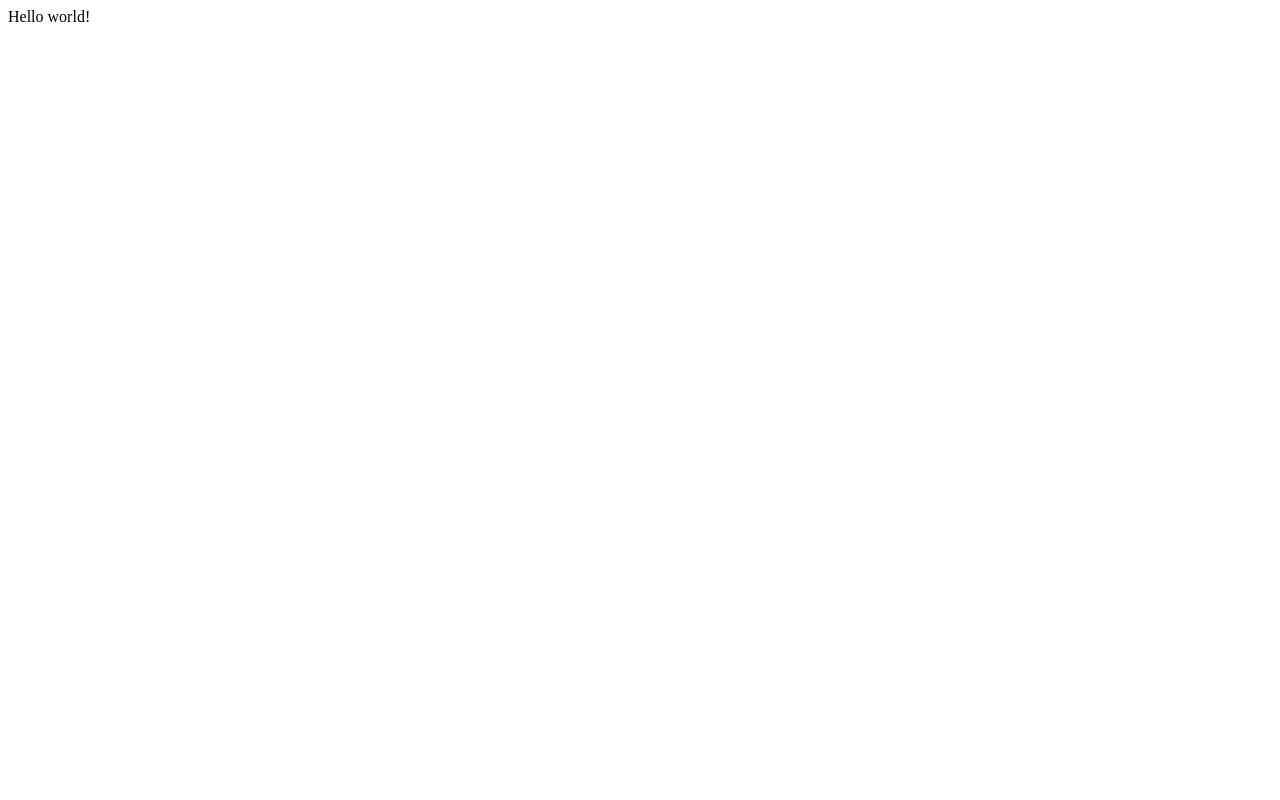
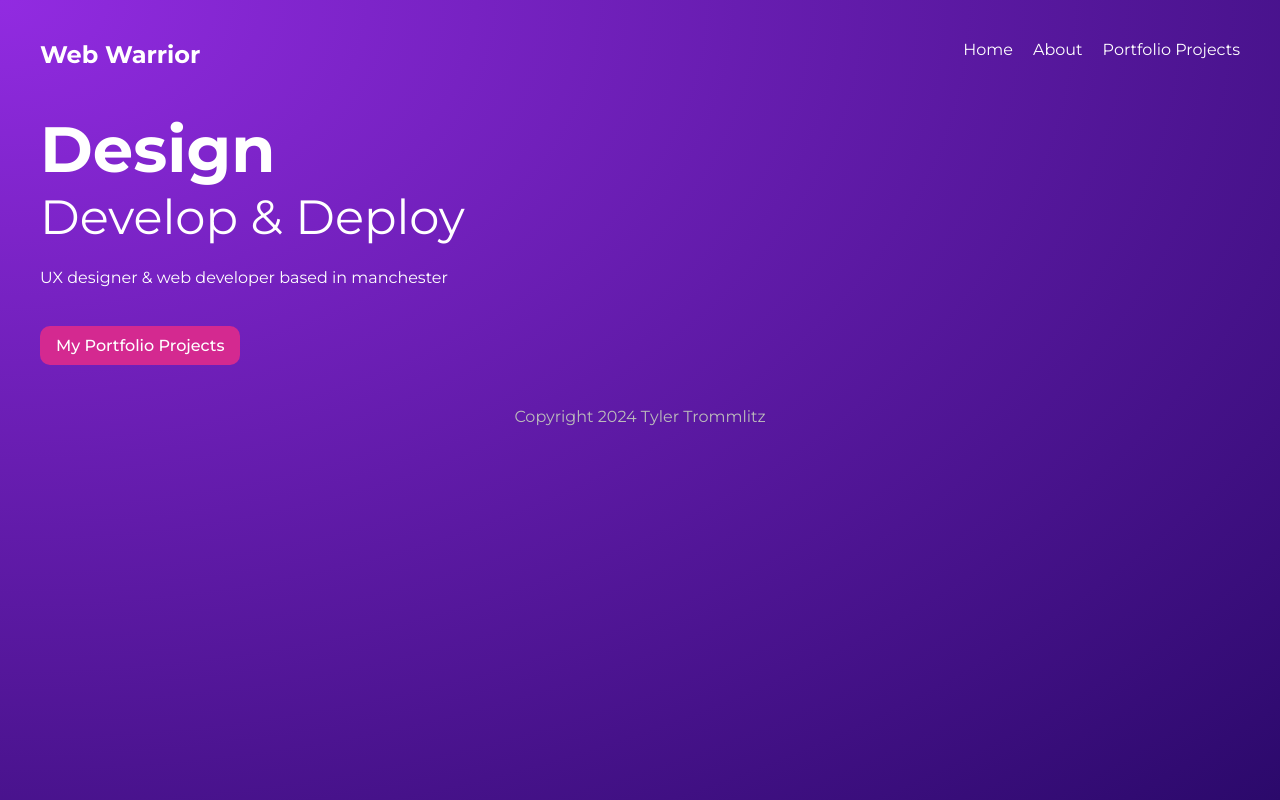
Before and after one commit to ttrommlitz/portfolio, a Gatsby site: page / in a window 1280 px wide. Built offline with nearby package versions, Linux system fonts and the light colour scheme; Gatsby itself is replaced by a stand-in of ours.

Commit message:
add starter components, css

```diff
--- a/package.json
+++ b/package.json
@@ -13,6 +13,9 @@
     "test": "echo \"Write tests! -> https://gatsby.dev/unit-testing\" && exit 1"
   },
   "dependencies": {
+    "@types/node": "^20.12.11",
+    "@types/react": "^18.3.1",
+    "@types/react-dom": "^18.3.0",
     "gatsby": "^5.13.3",
     "react": "^18.2.0",
     "react-dom": "^18.2.0"
--- /dev/null
+++ b/src/components/Layout.js
@@ -0,0 +1,19 @@
+import React, { ReactNode } from 'react'
+import Navbar from './Navbar'
+import '../styles/global.css'
+
+const Layout = (props) => {
+  return (
+    <div className="layout">
+      <Navbar />
+      <div className="content">
+        {props.children}
+      </div>
+      <footer>
+        <p>Copyright 2024 Tyler Trommlitz</p>
+      </footer>
+    </div>
+  )
+}
+
+export default Layout
--- /dev/null
+++ b/src/components/Navbar.js
@@ -0,0 +1,16 @@
+import { Link } from 'gatsby'
+import React from 'react'
+const Navbar = () => {
+  return (
+    <nav>
+      <h1>Web Warrior</h1>
+      <div className="links">
+        <Link to="/">Home</Link>
+        <Link to="/about">About</Link>
+        <Link to="/projects">Portfolio Projects</Link>
+      </div>
+    </nav>
+  )
+}
+
+export default Navbar
--- a/src/pages/index.js
+++ b/src/pages/index.js
@@ -1,5 +1,19 @@
 import * as React from "react"
+import Layout from "../components/Layout"
+import { header, btn } from '../styles/home.module.css'
+import { Link } from "gatsby"
 
 export default function Home() {
-  return <div>Hello world!</div>
+  return (
+    <Layout>
+      <section className={header}>
+      <div>
+        <h2>Design</h2>
+        <h3>Develop & Deploy</h3>
+        <p>UX designer & web developer based in manchester</p>
+        <Link className={btn} to="/projects">My Portfolio Projects</Link>
+      </div>
+    </section>
+    </Layout>
+  )
 }
--- /dev/null
+++ b/src/styles/global.css
@@ -0,0 +1,50 @@
+@import url('https://fonts.googleapis.com/css2?family=Montserrat:wght@300;400;500;700&display=swap');
+
+* {
+  margin: 0;
+  padding: 0;
+  text-decoration: none;
+  font-family: "Montserrat";
+  color: white;
+}
+html, body {
+  min-height: 100%;
+}
+body {
+  background: radial-gradient(at top left, rgba(146,43,225,1) 0%, rgba(43,9,107,1) 100%);
+  background-repeat: no-repeat;
+}
+p {
+  margin: 16px auto;
+  line-height: 1.5em;
+}
+
+/* layout & nav */
+.layout {
+  max-width: 1200px;
+  margin: 0 auto;
+}
+nav {
+  display: grid;
+  grid-template-columns: 1fr 1fr;
+  margin: 40px auto;
+}
+nav .links {
+  display: inline-block;
+  text-align: right;
+}
+nav a {
+  display: inline-block;
+  margin-left: 20px;
+  font-weight: 400;
+  padding-bottom: 8px;
+  border-bottom: 3px solid transparent;
+}
+nav a:hover {
+  border-color: white;
+}
+footer p{
+  text-align: center;
+  color: #bbb;
+  margin: 40px auto;
+}
--- /dev/null
+++ b/src/styles/home.module.css
@@ -0,0 +1,22 @@
+.header {
+  display: grid;
+  grid-template-columns: 1fr 1fr;
+  grid-gap: 40px;
+  align-items: center;
+}
+.header h2 {
+  font-size: 4em;
+}
+.header h3 {
+  font-size: 3em;
+  font-weight: 400;
+  margin-bottom: 20px;
+}
+.btn {
+  display: inline-block;
+  background: #D42990;
+  padding: 10px 16px;
+  border-radius: 10px;
+  margin-top: 20px;
+  font-weight: 500;
+}
```
Also changed, not shown: src/pages/404.js (added, +15 -0 lines), src/pages/about.js (added, +17 -0 lines), src/pages/projects/index.js (added, +16 -0 lines), src/styles/projects.module.css (added, +11 -0 lines), 1 other file.
